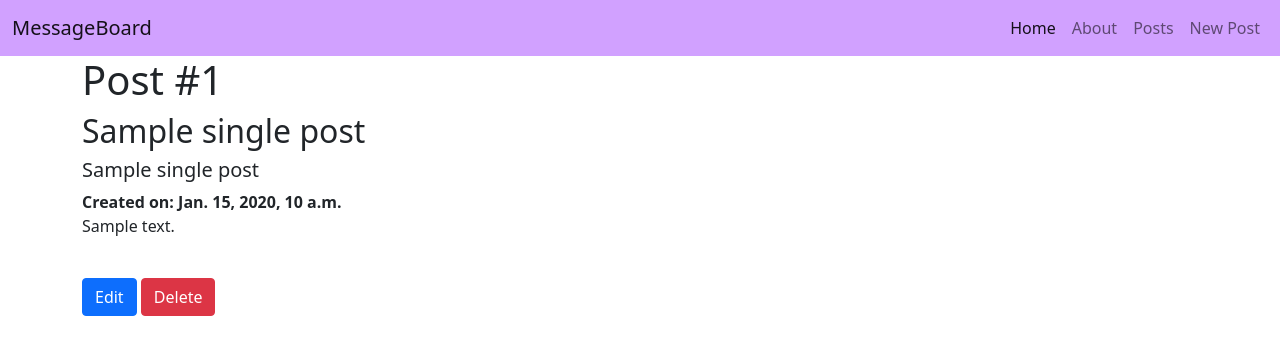
After one commit to teelane/message-board, a Django app: template templates/posts/detail.html in a window 1280 px wide. The commit adds this page. Shown: the top 355 px of the page. Run offline with Django 5.2, Linux system fonts and the light colour scheme; the template is opened without the code that fills it: most values are stand-ins (such as "Sample title", 1, 10 or a date in 2020).

Commit message:
updated final report

```diff
--- a/templates/base.html
+++ b/templates/base.html
@@ -4,16 +4,16 @@
     <meta charset="UTF-8">
     <meta name="viewport" content="width=device-width, initial-scale=1.0">
     <title>{% block title %}{% endblock %}</title>
-    <link href="https://cdn.jsdelivr.net/npm/bootstrap@5.3.8/dist/css/bootstrap.min.css" rel="stylesheet" integrity="sha384-sRIl4kxILFvY47J16cr9ZwB07vP4J8+LH7qKQnuqkuIAvNWLzeN8tE5YBujZqJLB" crossorigin="anonymous">
+    <link href="https://cdn.jsdelivr.net/npm/bootstrap@5.0.2/dist/css/bootstrap.min.css" rel="stylesheet" integrity="sha384-EVSTQN3/azprG1Anm3QDgpJLIm9Nao0Yz1ztcQTwFspd3yD65VohhpuuCOmLASjC" crossorigin="anonymous">
     {% block css %}{% endblock %}
 </head>
 <body>
     {% include 'navbar.html' %}
-   <div>
-    {% block content %}
-    {% endblock %}
-   </div>
-   <script src="https://cdn.jsdelivr.net/npm/bootstrap@5.3.8/dist/js/bootstrap.bundle.min.js" integrity="sha384-FKyoEForCGlyvwx9Hj09JcYn3nv7wiPVlz7YYwJrWVcXK/BmnVDxM+D2scQbITxI" crossorigin="anonymous"></script>
-   {% block js %}{% endblock %}
+    <div class="container">
+        {% block content %}
+        {% endblock %}
+    </div>
+    <script src="https://cdn.jsdelivr.net/npm/bootstrap@5.3.8/dist/js/bootstrap.bundle.min.js" integrity="sha384-FKyoEForCGlyvwx9Hj09JcYn3nv7wiPVlz7YYwJrWVcXK/BmnVDxM+D2scQbITxI" crossorigin="anonymous"></script>
+    {% block js %}{% endblock %}
 </body>
 </html>
--- a/templates/navbar.html
+++ b/templates/navbar.html
@@ -1,13 +1,15 @@
-<nav class="navbar navbar-expand-lg bg-body-tertiary">
+<nav class="navbar navbar-expand-lg navbar-light" style="background-color: rgb(209, 161, 255);">
   <div class="container-fluid">
-    <a class="navbar-brand" href="{% url 'home' %}">MB</a>
+    <a class="navbar-brand" href="{% url 'home' %}">MessageBoard</a>
     <button class="navbar-toggler" type="button" data-bs-toggle="collapse" data-bs-target="#navbarNavAltMarkup" aria-controls="navbarNavAltMarkup" aria-expanded="false" aria-label="Toggle navigation">
       <span class="navbar-toggler-icon"></span>
     </button>
-    <div class="collapse navbar-collapse" id="navbarNavAltMarkup">
-      <div class="navbar-nav">
-        <a class="nav-link active" aria-current="page" href="{% url 'home' %}">Home</a>
+    <div class="collapse navbar-collapse d-flex" id="navbarNavAltMarkup">
+      <div class="navbar-nav ms-auto">
+        <a class="nav-link active" aria-current="page" href="{% url 'home Two' %}">Home</a>
         <a class="nav-link" href="{% url 'about' %}">About</a>
+        <a class="nav-link" href="{% url 'post_list' %}">Posts</a>
+        <a class="nav-link" href="{% url 'post_new' %}">New Post</a>
       </div>
     </div>
   </div>
--- /dev/null
+++ b/templates/posts/detail.html
@@ -0,0 +1,16 @@
+{% extends 'base.html' %}
+
+{% block title %}
+    Post Detail View
+{% endblock %}
+
+{% block content %}
+    <h1>Post #{{single_post.id}}</h1>
+    <h2>{{single_post.title}}</h2>
+    <h5>{{single_post.subtitle}}</h5>
+    <strong>Created on: {{single_post.created_on}}</strong>
+    <p>{{single_post.body}}</p>
+    <br>
+    <a href="{% url 'post_edit' single_post.id %}" class="btn btn-primary">Edit</a>
+    <a href="{% url 'post_delete' single_post.id %}" class="btn btn-danger">Delete</a>
+{% endblock %}
--- a/templates/posts/list.html
+++ b/templates/posts/list.html
@@ -9,7 +9,7 @@
         <h1>Posts</h1>
         {% for item in posts %}
             <h2>{{item.title}}</h2>
-            <a href="#">Continue reading...</a>
+            <a href="{% url 'post_detail' item.id %}">Continue reading...</a>
         {% endfor %}
     </div>
 {% endblock %}
```
Also changed, not shown: posts/urls.py (+9 -1 lines), posts/views.py (+47 -6 lines), templates/posts/delete.html (added, +17 -0 lines), templates/posts/edit.html (added, +16 -0 lines), templates/posts/new.html (added, +16 -0 lines).
